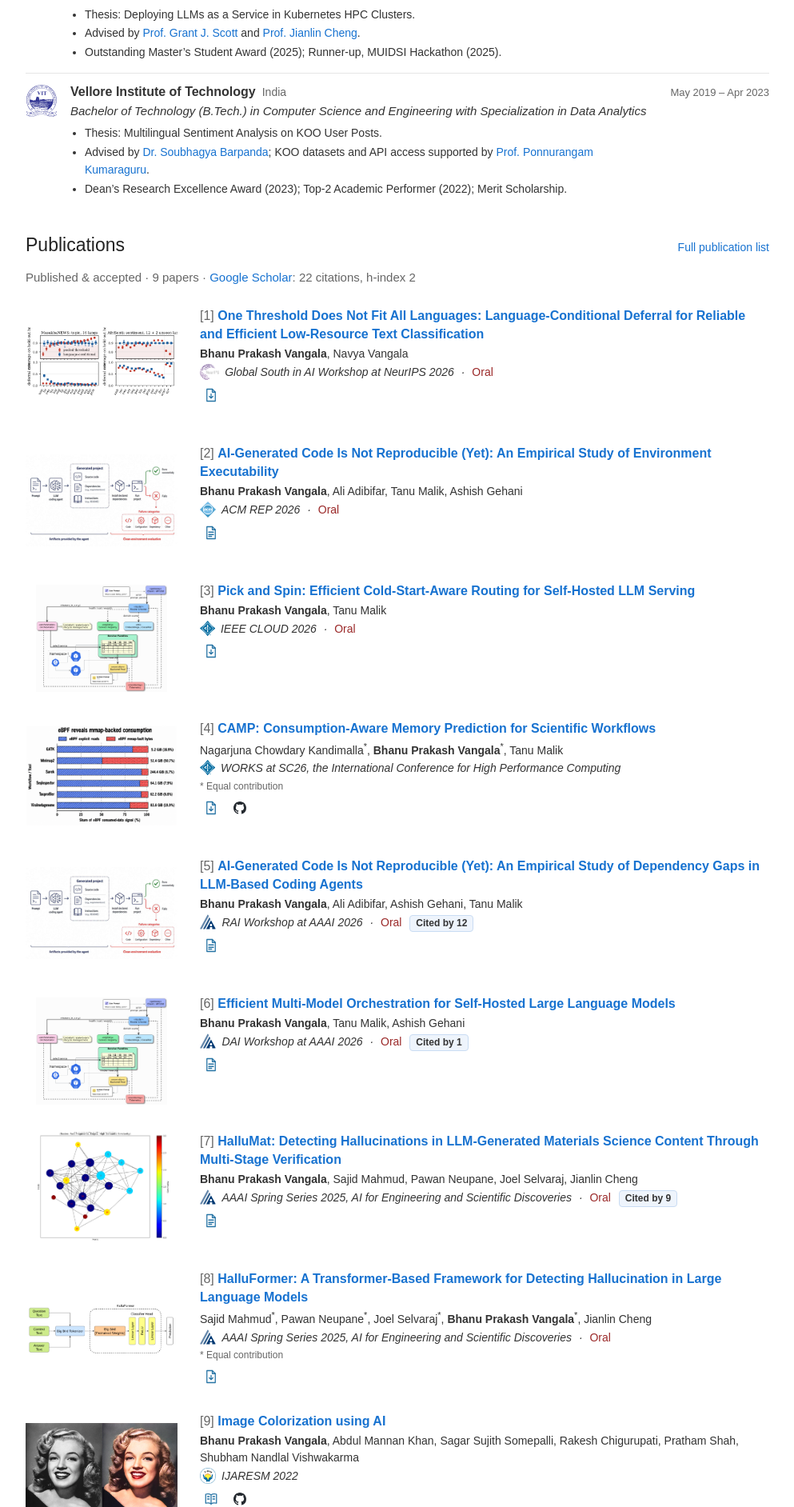
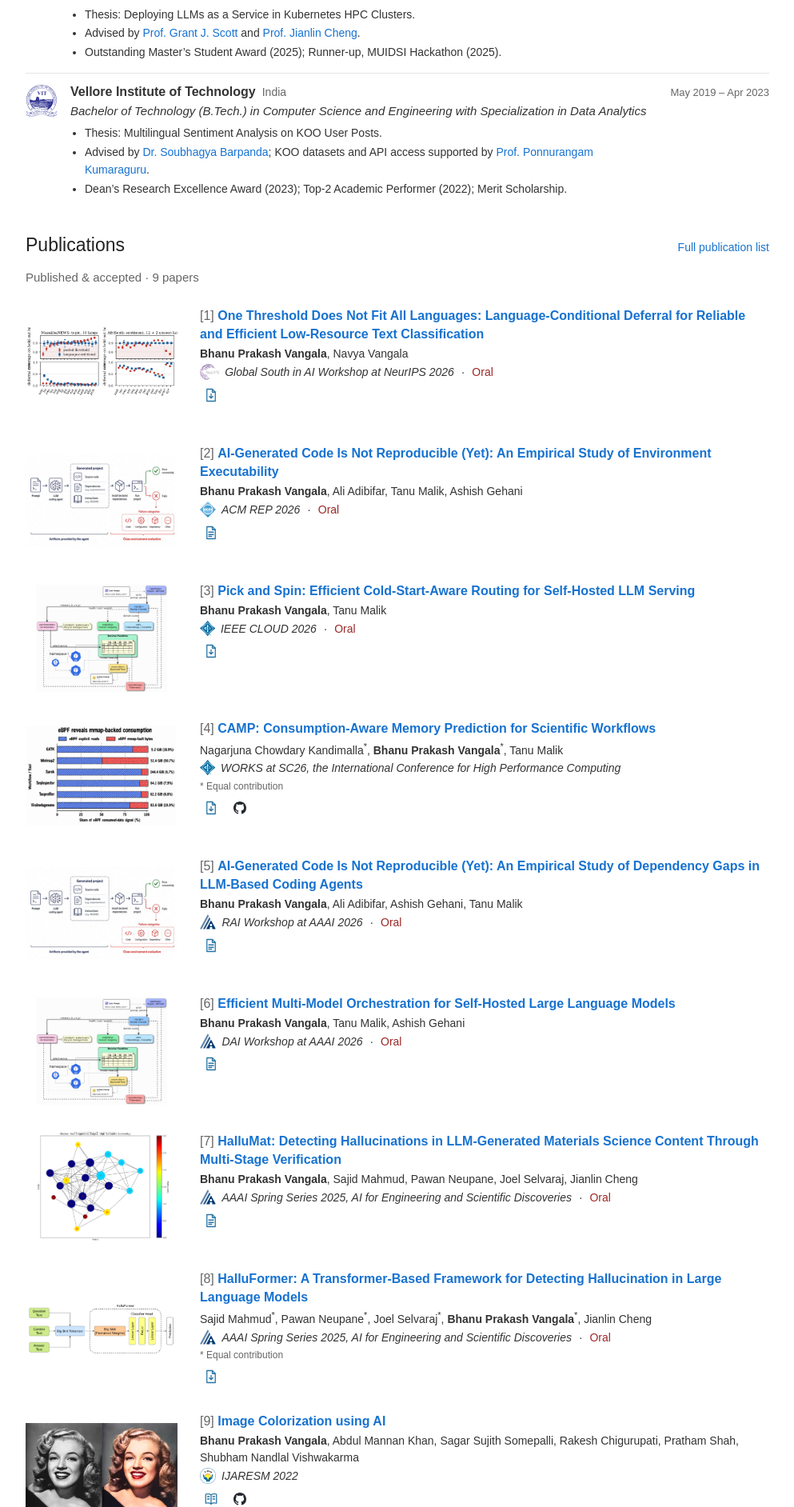
Before and after one commit to bhanuprakashvangala/bhanuprakashvangala.github.io, a Jekyll site: the page built from _pages/about.md, in a window 1280 px wide. Shown: the part 1860-3744 px from the top of the page at 80% size, without its empty margins (143-1136 px from the left). Built offline with Jekyll 4.4.1, drawn with Linux system fonts in a browser that asks for light colours.

Commit message:
Remove Google Scholar citation counts and the citation workflow

```diff
--- a/_config.yml
+++ b/_config.yml
@@ -64,7 +64,6 @@
   - scripts
   - docs
   - vendor
-  - google_scholar_crawler
   - assistant-api
   - github_myprofile_updater
 keep_files:
--- a/_data/cv.yml
+++ b/_data/cv.yml
@@ -235,7 +235,6 @@
 - id: beyond-functional-correctness
   ref: 2
   title: 'AI-Generated Code Is Not Reproducible (Yet): An Empirical Study of Environment Executability'
-  scholar_title: 'AI-Generated Code Is Not Reproducible (Yet): An Empirical Study of Execution Reliability in LLM-Based Coding Agents'
   authors:
   - Bhanu Prakash Vangala
   - Ali Adibifar
@@ -255,7 +254,6 @@
 - id: pick-and-spin
   ref: 3
   title: 'Pick and Spin: Efficient Cold-Start-Aware Routing for Self-Hosted LLM Serving'
-  scholar_title: 'Pick and Spin: Cold-Start-Aware Routing for Self-Hosted LLM Serving'
   authors:
   - Bhanu Prakash Vangala
   - Tanu Malik
--- a/_includes/pub-list.html
+++ b/_includes/pub-list.html
@@ -5,7 +5,7 @@
 <div class="pub-body">
 <h3 class="pub-title">{% if pub.links.size > 0 %}<a href="{{ pub.links.first.url | relative_url }}">{{ pub.title }}</a>{% else %}{{ pub.title }}{% endif %}</h3>
 <p class="pub-authors">{% for author in pub.authors %}{% if author == site.data.cv.profile.name %}<strong>{{ author }}</strong>{% else %}{{ author }}{% endif %}{% if pub.equal_contributors contains author %}<sup>*</sup>{% endif %}{% unless forloop.last %}, {% endunless %}{% endfor %}</p>
-<p class="pub-meta">{% include venue-logo.html venue=pub.venue %}{% if pub.status == 'preparation' %}Intended venue: {% endif %}{% if pub.venue_url %}<a href="{{ pub.venue_url }}" title="Venue website">{{ pub.venue }}</a>{% else %}{{ pub.venue }}{% endif %}{% if pub.publisher_label %} <span class="publisher-label">({{ pub.publisher_label }})</span>{% endif %}{% if pub.kind %} <span class="meta-separator">·</span> <span class="presentation">{{ pub.kind }}</span>{% endif %}{% assign pub_slug = pub.scholar_title | default: pub.title | slugify %}{% assign gs = site.data.scholar.publications | where: 'slug', pub_slug | first %}{% if gs and gs.citations > 0 %} <a class="cited-by" href="{{ site.data.scholar.url }}" title="Google Scholar citations">Cited by {{ gs.citations }}</a>{% endif %}{% if pub.status == 'review' %} <span class="review-status">Under review</span>{% elsif pub.status == 'preparation' %} <span class="review-status">In preparation</span>{% endif %}</p>
+<p class="pub-meta">{% include venue-logo.html venue=pub.venue %}{% if pub.status == 'preparation' %}Intended venue: {% endif %}{% if pub.venue_url %}<a href="{{ pub.venue_url }}" title="Venue website">{{ pub.venue }}</a>{% else %}{{ pub.venue }}{% endif %}{% if pub.publisher_label %} <span class="publisher-label">({{ pub.publisher_label }})</span>{% endif %}{% if pub.kind %} <span class="meta-separator">·</span> <span class="presentation">{{ pub.kind }}</span>{% endif %}{% if pub.status == 'review' %} <span class="review-status">Under review</span>{% elsif pub.status == 'preparation' %} <span class="review-status">In preparation</span>{% endif %}</p>
 {% if pub.equal_contributors %}<p class="equal-note">* Equal contribution</p>{% endif %}
 {% if pub.links.size > 0 %}<p class="pub-actions">{% for link in pub.links %}{% if link.url contains 'github.com/' %}<a class="github-link" href="{{ link.url }}" aria-label="GitHub repository for {{ pub.title | escape }}" title="View on GitHub">{% include github-icon.html %}</a>{% else %}{% include resource-link.html link=link context=pub.title %}{% endif %}{% endfor %}</p>{% endif %}
 {% if pub.related_work %}{% assign rw = pub.related_work %}<div class="related-paper"><span class="related-chip">{% include venue-logo.html venue=rw.venue %}Earlier workshop version: {% if rw.venue_url %}<a href="{{ rw.venue_url }}" title="Workshop website">{{ rw.venue | default: rw.label }}</a>{% else %}{{ rw.venue | default: rw.label }}{% endif %}{% if rw.url %}{% include resource-link.html link=rw context=rw.venue %}{% endif %}</span><span class="related-authors">{{ rw.authors | join: ', ' }}</span></div>{% endif %}
--- a/_pages/about.md
+++ b/_pages/about.md
@@ -45,7 +45,7 @@
 </section>
 <section id="publications" class="section" aria-labelledby="pubs-title">
 <div class="section-head"><h2 id="pubs-title">Publications</h2><a href="{{ '/publications/' | relative_url }}">Full publication list</a></div>
-<p class="publication-note">{% assign accepted = cv.publications | where: 'status', 'accepted' %}Published &amp; accepted · {{ accepted.size }} papers{% if site.data.scholar %} · <a href="{{ site.data.scholar.url }}">Google Scholar</a>: {{ site.data.scholar.citations }} citations, h-index {{ site.data.scholar.h_index }}{% endif %}</p>
+<p class="publication-note">{% assign accepted = cv.publications | where: 'status', 'accepted' %}Published &amp; accepted · {{ accepted.size }} papers</p>
 {% assign accepted = cv.publications | where: 'status', 'accepted' %}{% include pub-list.html items=accepted %}
 </section>
 <section id="submitted" class="section" aria-labelledby="submitted-title">
--- a/assets/css/portfolio.css
+++ b/assets/css/portfolio.css
@@ -1101,20 +1101,3 @@
     animation: none;
   }
 }
-.cited-by {
-  display: inline-block;
-  margin-left: 6px;
-  padding: 0 7px;
-  border-radius: 4px;
-  background: #eef4fc;
-  border: 1px solid #c9dcf3;
-  color: #1a5fa8;
-  font-size: 12px;
-  font-style: normal;
-  font-weight: 600;
-  line-height: 1.6;
-}
-.cited-by:hover {
-  background: #deebfa;
-  text-decoration: none;
-}
```
Also changed, not shown: _data/scholar.json (deleted, +0 -40 lines), _includes/fetch_google_scholar_stats.html (deleted, +0 -19 lines), google_scholar_crawler/main.py (deleted, +0 -67 lines), .github/workflows/google_scholar_crawler.yaml (deleted).
